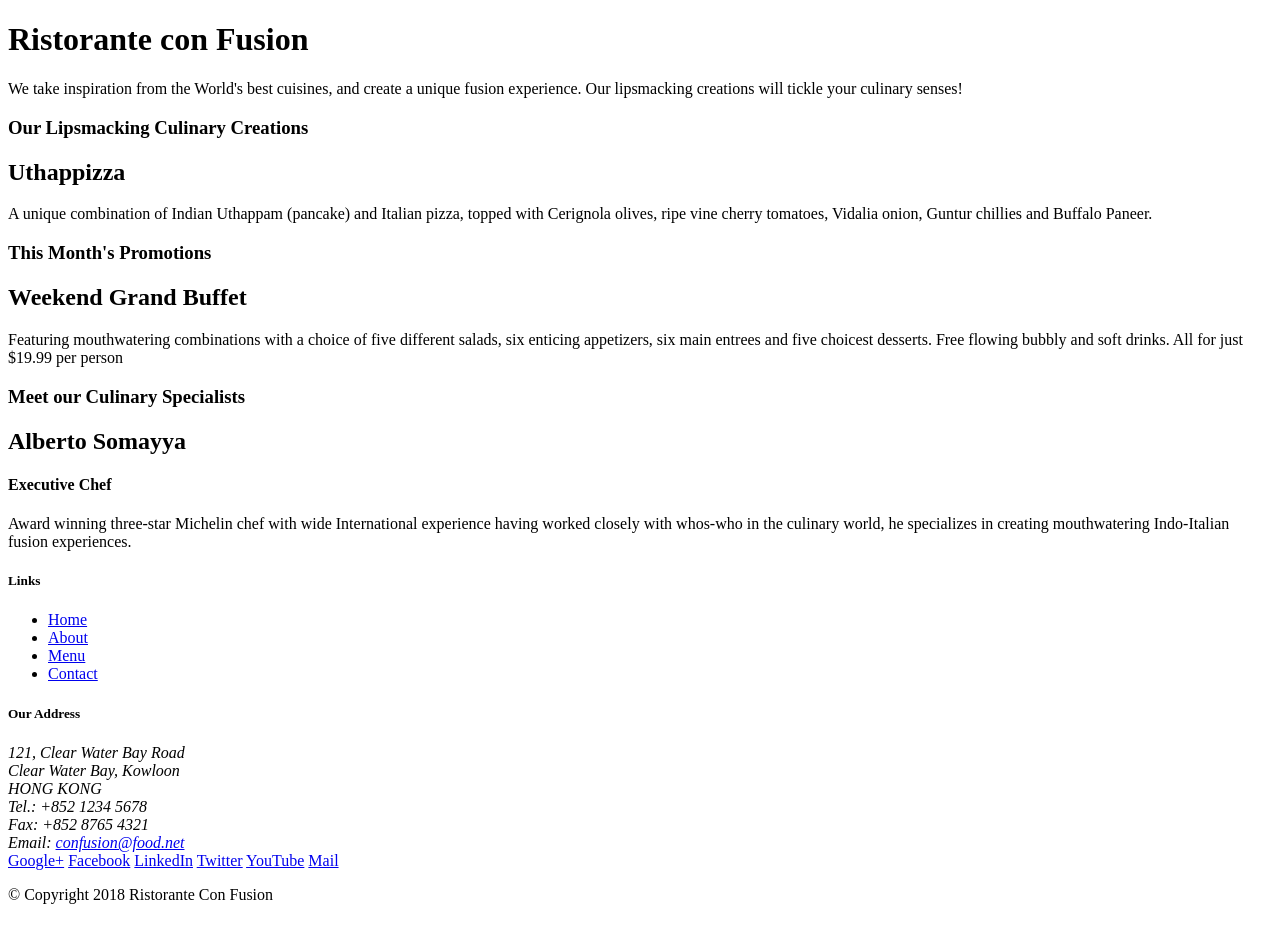
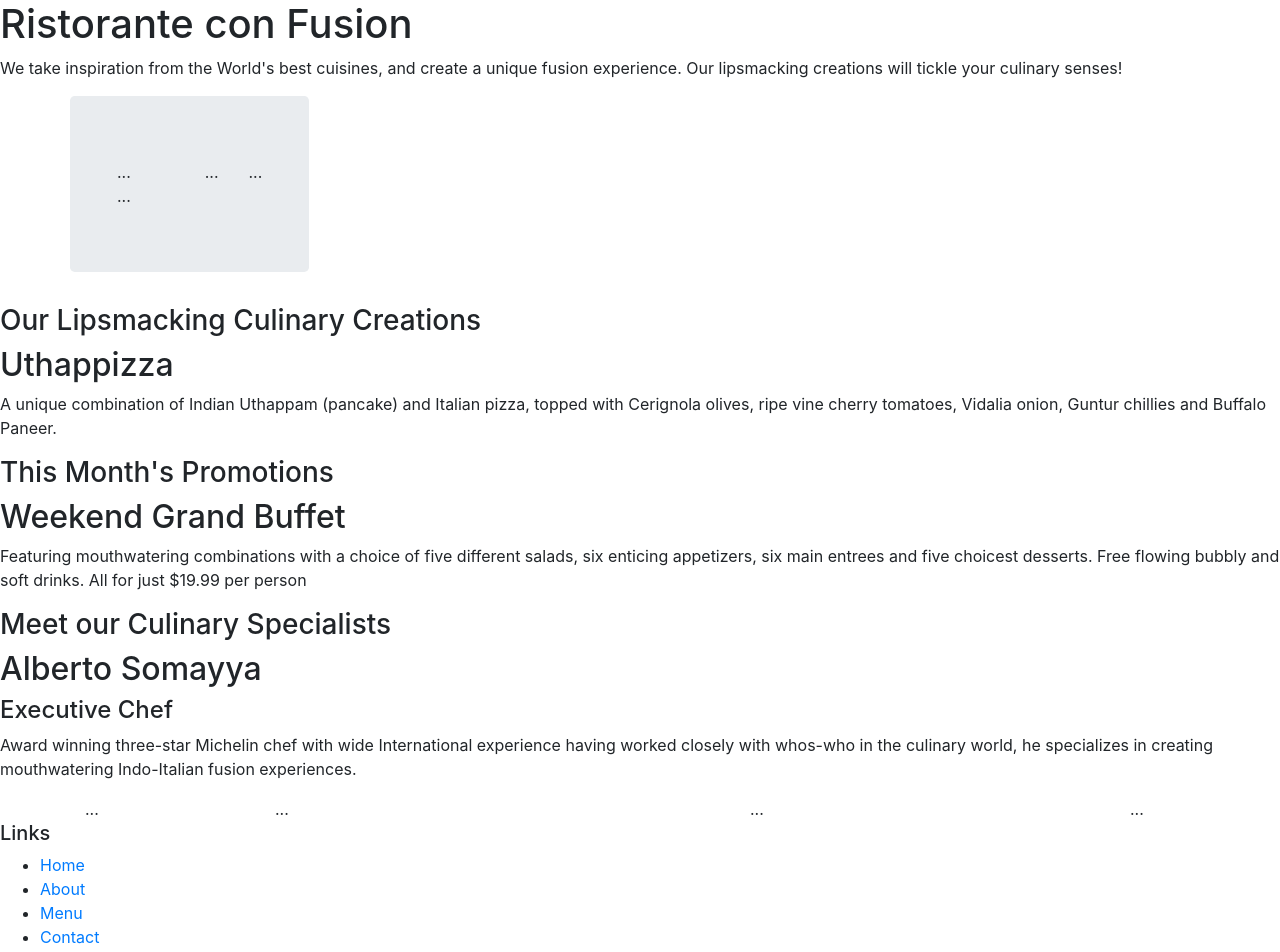
Before and after one commit to Mogakamo/Intrduction-to-Bootstrap-Coursera-, a website: page index.html in a window 1280 px wide. Shown: the top 952 px of the page. Before the commit the page ends 920 px from the top, so only its background shows below. Drawn offline with nearby package versions, Linux system fonts and the light colour scheme.

Commit message:
Added some code

```diff
--- a/index.html
+++ b/index.html
@@ -2,6 +2,13 @@
 <html lang="en">
 
 <head>
+       <!-- Required meta tags always come first -->
+    <meta charset="utf-8">
+    <meta name="viewport" content="width=device-width, initial-scale=1, shrink-to-fit=no">
+    <meta http-equiv="x-ua-compatible" content="ie=edge">
+
+    <!-- Bootstrap CSS -->
+    <link rel="stylesheet" href="node_modules/bootstrap/dist/css/bootstrap.min.css">
     <title>Ristorante Con Fusion</title>
 </head>
 
@@ -19,6 +26,22 @@
             </div>
         </div>
     </header>
+    <div class="container">
+           <div class="row">
+                 <header class="jumbotron">
+                 <div class="container">
+                 <div class="row">
+                                <div class="col-12 col-sm-6"> ... </div>
+
+                <div class="col-12 col-sm"> ... </div>
+                         <div class="col-12 col-sm-4 col-md-3"> ... </div>
+
+            <div class="col col-sm col-md"> ... </div>
+                 </div>
+                 </div>
+                 </header>
+           </div>
+    </div>
 
     <div>
         <div>
@@ -55,6 +78,17 @@
     </div>
 
     <footer>
+        <div class="container">
+        <div class="row">
+                 <div class="col-4 col-sm-2"> ... </div>
+
+            <div class="col-7 col-sm-5"> ... </div>
+
+            <div class="col-12 col-sm-4"> ... </div>
+
+            <div class="col-auto"> ... </div>
+        </div>
+        </div>
         <div>
             <div>
                 <div>
@@ -96,6 +130,11 @@
         </div>
     </footer>
 
+       <!-- jQuery first, then Popper.js, then Bootstrap JS. -->
+    <script src="node_modules/jquery/dist/jquery.slim.min.js"></script>
+    <script src="node_modules/popper.js/dist/umd/popper.min.js"></script>
+    <script src="node_modules/bootstrap/dist/js/bootstrap.min.js"></script>
+
 </body>
 
 </html>
--- a/package.json
+++ b/package.json
@@ -14,8 +14,8 @@
     "lite-server": "^2.3.0"
   },
   "dependencies": {
-    "bootstrap": "^4.0.0",
-    "jquery": "^3.3.1",
-    "popper.js": "^1.12.9"
+    "bootstrap": "^4.5.2",
+    "jquery": "^3.5.1",
+    "popper.js": "^1.16.1"
   }
 }
```
Also changed, not shown: 1 other file.
